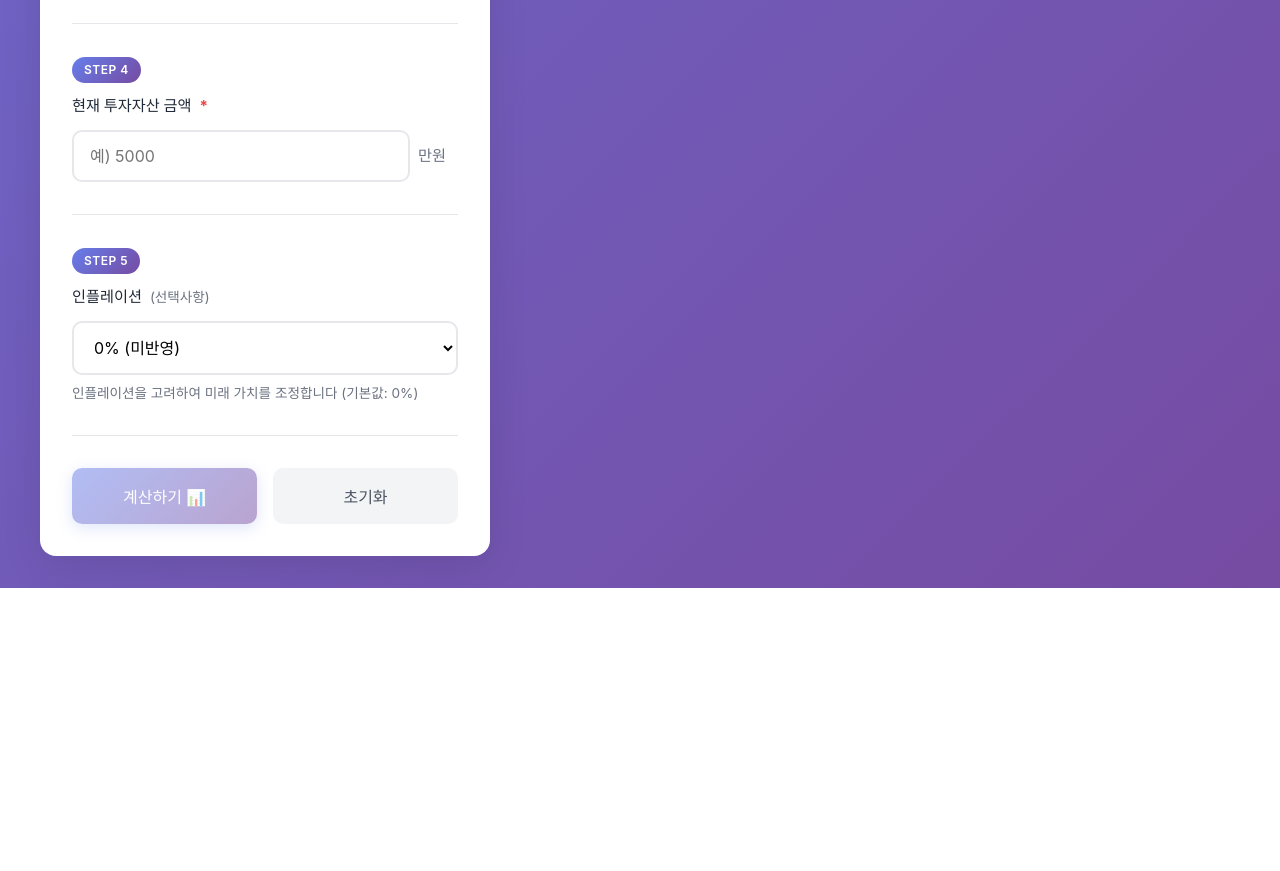
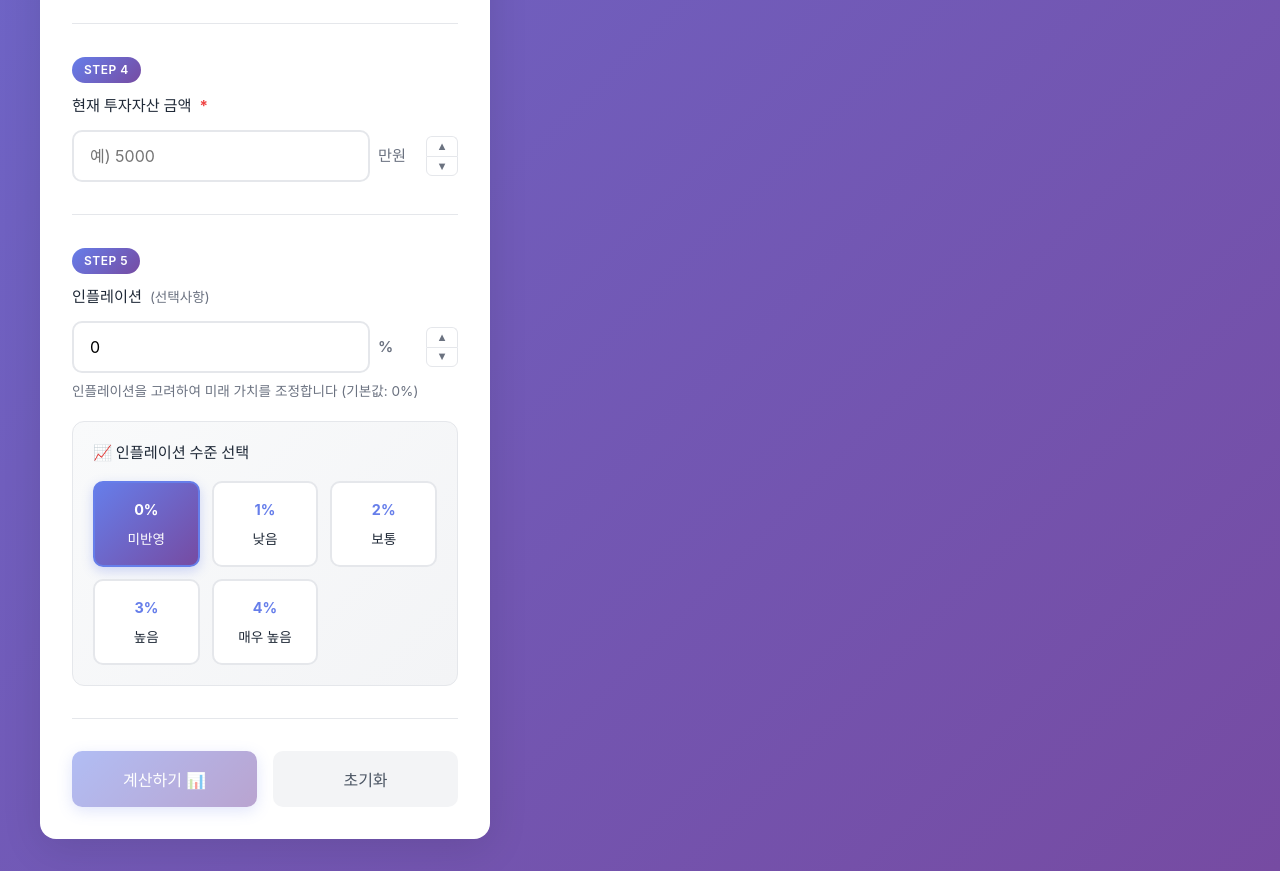
Before and after one commit to Jin2ouS/invest-calculator, a React app: page / in a window 1280 px wide. Shown: the part 2300-3171 px from the top of the page. Before the commit the page ends 2888 px from the top, so only its background shows below. Built offline with nearby package versions, Linux system fonts and the light colour scheme; the HTML template or start-up script is replaced by a standard one; a web font is replaced by a local one.

Commit message:
Add up/down buttons for STEP 4 and 5, make inflation input editable

```diff
--- a/src/components/InputForm.css
+++ b/src/components/InputForm.css
@@ -137,6 +137,14 @@
 }
 
 .target-year-buttons {
+  margin-top: 1.25rem;
+  padding: 1.25rem;
+  background: linear-gradient(135deg, #f9fafb 0%, #f3f4f6 100%);
+  border-radius: 12px;
+  border: 1px solid #e5e7eb;
+}
+
+.inflation-buttons {
   margin-top: 1.25rem;
   padding: 1.25rem;
   background: linear-gradient(135deg, #f9fafb 0%, #f3f4f6 100%);
--- a/src/components/InputForm.jsx
+++ b/src/components/InputForm.jsx
@@ -93,6 +93,18 @@ function InputForm({ inputs, onInputChange, onCalculate, onReset }) {
     const currentValue = inputs.dividendRate || 0
     const newValue = Math.max(0, currentValue + (delta * 2))
     onInputChange('dividendRate', newValue)
+  }
+
+  const handleCurrentAssetsAdjust = (delta) => {
+    const currentValue = inputs.currentAssets || 0
+    const newValue = Math.max(0, currentValue + (delta * 100))
+    onInputChange('currentAssets', newValue)
+  }
+
+  const handleInflationAdjust = (delta) => {
+    const currentValue = inputs.inflation || 0
+    const newValue = Math.max(0, currentValue + (delta * 0.5))
+    onInputChange('inflation', newValue)
   }
 
   return (
@@ -296,6 +308,24 @@ function InputForm({ inputs, onInputChange, onCalculate, onReset }) {
             min="0"
           />
           <span className="input-suffix">만원</span>
+          <div className="input-buttons">
+            <button
+              type="button"
+              className="input-btn input-btn-up"
+              onClick={() => handleCurrentAssetsAdjust(1)}
+              aria-label="100만원 증가"
+            >
+              ▲
+            </button>
+            <button
+              type="button"
+              className="input-btn input-btn-down"
+              onClick={() => handleCurrentAssetsAdjust(-1)}
+              aria-label="100만원 감소"
+            >
+              ▼
+            </button>
+          </div>
         </div>
 
         {gap !== null && inputs.currentAssets && (
@@ -313,19 +343,63 @@ function InputForm({ inputs, onInputChange, onCalculate, onReset }) {
           <span className="label-text">인플레이션</span>
           <span className="label-optional">(선택사항)</span>
         </label>
-        <select
-          className="form-select"
-          value={inputs.inflation}
-          onChange={(e) => onInputChange('inflation', Number(e.target.value))}
-        >
-          <option value={0}>0% (미반영)</option>
-          <option value={1}>1% (낮음)</option>
-          <option value={2}>2% (보통)</option>
-          <option value={3}>3% (높음)</option>
-          <option value={4}>4% (매우 높음)</option>
-        </select>
+        <div className="input-group">
+          <input
+            type="number"
+            className="form-input"
+            placeholder="예) 2"
+            value={inputs.inflation}
+            onChange={(e) => onInputChange('inflation', Number(e.target.value))}
+            min="0"
+            step="0.1"
+          />
+          <span className="input-suffix">%</span>
+          <div className="input-buttons">
+            <button
+              type="button"
+              className="input-btn input-btn-up"
+              onClick={() => handleInflationAdjust(1)}
+              aria-label="0.5% 증가"
+            >
+              ▲
+            </button>
+            <button
+              type="button"
+              className="input-btn input-btn-down"
+              onClick={() => handleInflationAdjust(-1)}
+              aria-label="0.5% 감소"
+            >
+              ▼
+            </button>
+          </div>
+        </div>
         <div className="help-text">
           인플레이션을 고려하여 미래 가치를 조정합니다 (기본값: 0%)
+        </div>
+
+        <div className="inflation-buttons">
+          <div className="comparison-title">📈 인플레이션 수준 선택</div>
+          <div className="comparison-grid">
+            {[
+              { value: 0, label: '0%', description: '미반영' },
+              { value: 1, label: '1%', description: '낮음' },
+              { value: 2, label: '2%', description: '보통' },
+              { value: 3, label: '3%', description: '높음' },
+              { value: 4, label: '4%', description: '매우 높음' }
+            ].map(({ value, label, description }) => {
+              const isSelected = value === inputs.inflation
+              return (
+                <div
+                  key={value}
+                  className={`comparison-item ${isSelected ? 'selected' : ''}`}
+                  onClick={() => onInputChange('inflation', value)}
+                >
+                  <div className="rate">{label}</div>
+                  <div className="asset">{description}</div>
+                </div>
+              )
+            })}
+          </div>
         </div>
 
         {inputs.inflation > 0 && inputs.monthlyIncome > 0 && inputs.targetYears && (
```
Also changed, not shown: 1 other file (tests, documents, lock files or other folders).
